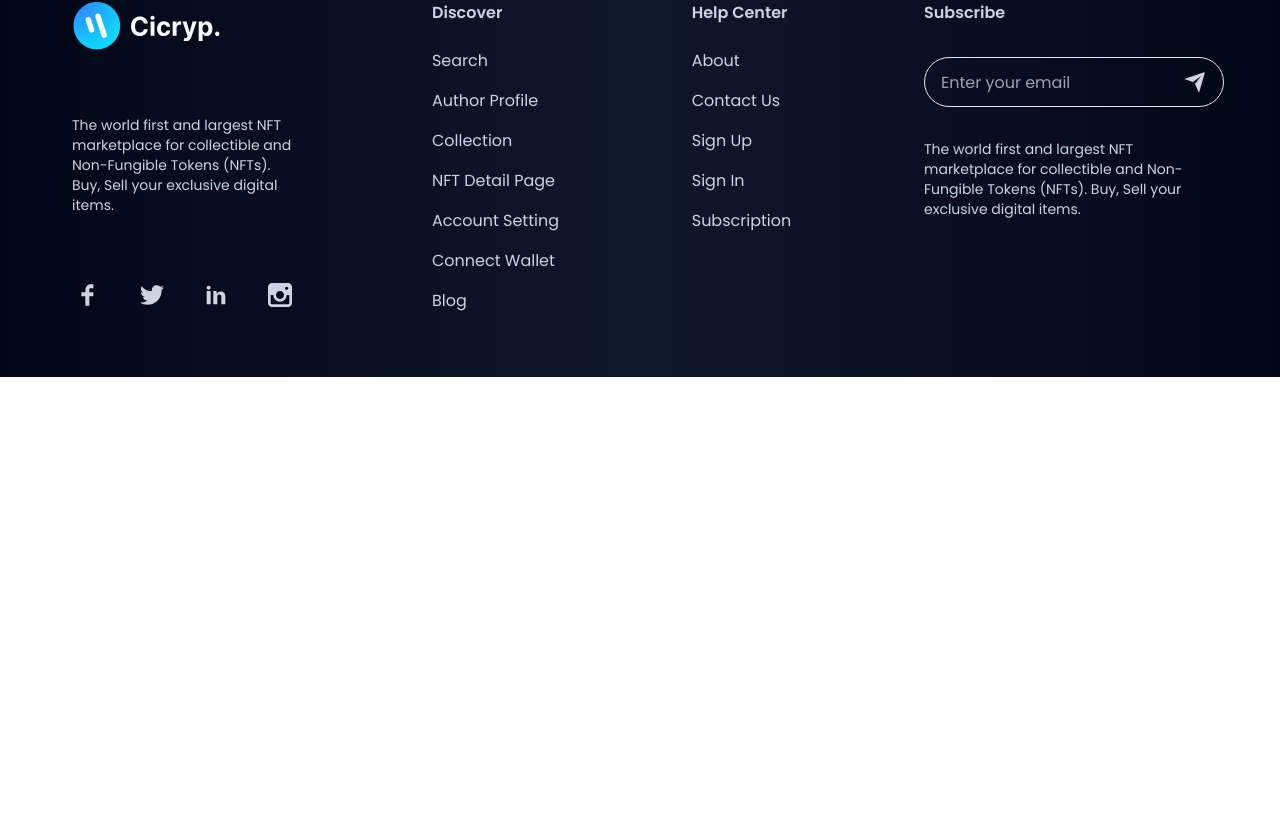
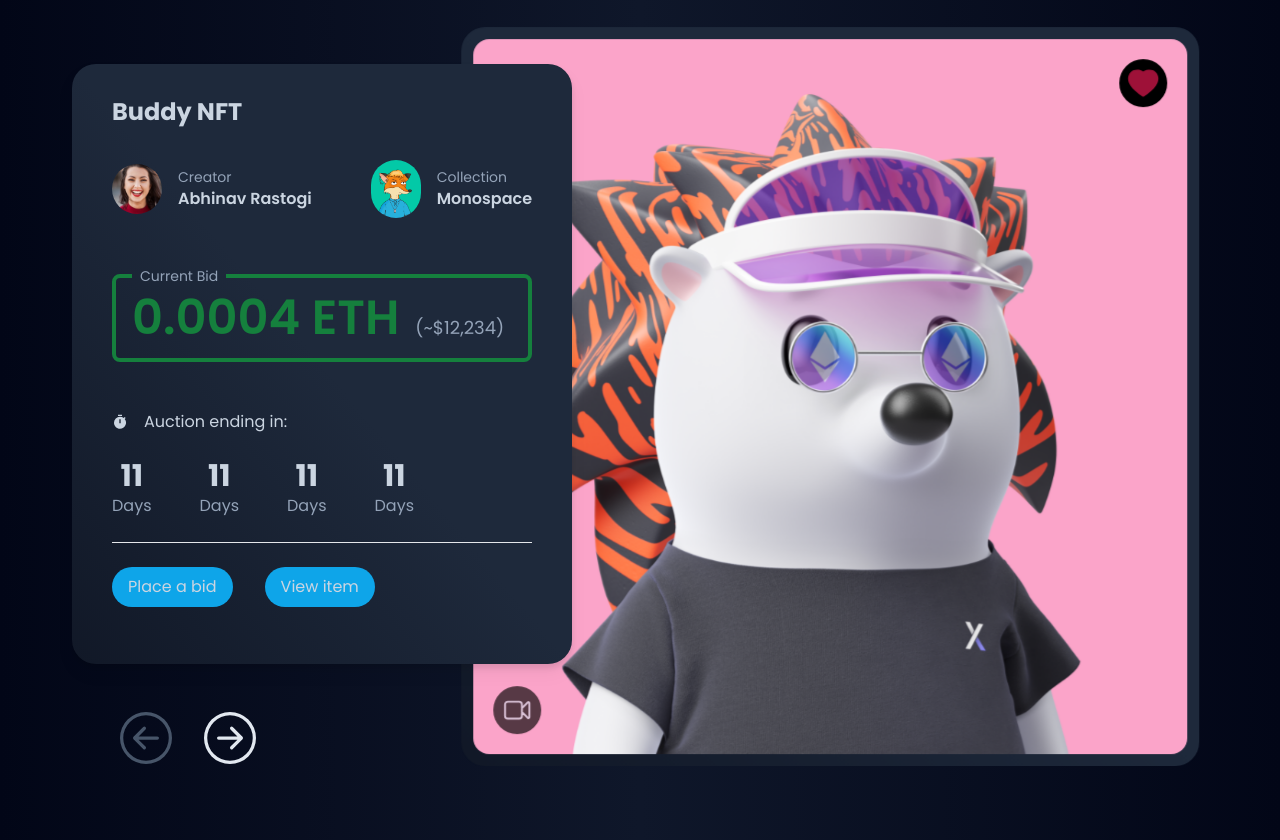
Before and after one commit to Devgrammer/mint-_magnet_forntend, a Next.js app: page / in a window 1280 px wide. Shown: the part 1340-2180 px from the top of the page. Before the commit the page ends 1717 px from the top, so only its background shows below. Built offline with nearby package versions, Linux system fonts and the light colour scheme.

Commit message:
[ADD]: BigNFTSlider is added

```diff
--- /dev/null
+++ b/components/BigNFTSlider/BigNFTSlider.jsx
@@ -0,0 +1,202 @@
+import { useState, useEffect, useCallback } from "react";
+import Image from "next/image";
+import { AiFillFire, AiFillHeart } from "react-icons/ai";
+import { MdVerified, MdTimer } from "react-icons/md";
+import { BsArrowLeftCircle, BsArrowRightCircle } from "react-icons/bs";
+import images from "../../img";
+import { Button } from "../../components/componentsindex";
+import { HiOutlineVideoCamera } from "react-icons/hi2";
+
+const BigNFTSlider = () => {
+  const [idNumber, setIdNumber] = useState(1);
+
+  const sliderData = [
+    {
+      id: 1,
+      title: "Hello NFT",
+      name: "Abhinav Rastogi",
+      collection: "Gym",
+      price: "00000064664 ETH",
+      like: 243,
+      image: images.user1,
+      nftImage: images.nft_image_1,
+      time: {
+        days: 27,
+        hours: 10,
+        minutes: 32,
+        seconds: 34,
+      },
+    },
+    {
+      id: 2,
+      title: "Buddy NFT",
+      name: "Shreyansh Rastogi",
+      collection: "Gym",
+      price: "00000064664 ETH",
+      like: 243,
+      image: images.user2,
+      nftImage: images.nft_image_2,
+      time: {
+        days: 27,
+        hours: 10,
+        minutes: 32,
+        seconds: 34,
+      },
+    },
+    {
+      id: 3,
+      title: "GoodLuck NFT",
+      name: "Abhinav Rastogi",
+      collection: "Gym",
+      price: "00000064664 ETH",
+      like: 243,
+      image: images.user3,
+      nftImage: images.nft_image_3,
+      time: {
+        days: 27,
+        hours: 10,
+        minutes: 32,
+        seconds: 32,
+      },
+    },
+    {
+      id: 3,
+      title: "Great NFT",
+      name: "Abhinav Rastogi",
+      collection: "Gym",
+      price: "00000064664 ETH",
+      like: 243,
+      image: images.user4,
+      nftImage: images.nft_image_4,
+      time: {
+        days: 27,
+        hours: 10,
+        minutes: 32,
+        seconds: 34,
+      },
+    },
+  ];
+
+  const temp = [1, , 1, 2, 3];
+
+  return (
+    <div className="big-nft-slider-container text-slate-300 w-full min-h-screen py-32   flex  ">
+      {/* BIG SLIDER LEFT PART */}
+      <div className="big-nft-slider-container-box-left space-y-12  z-20 ">
+        {/* BIG SLIDER LEFT  INNER PART */}
+        <div className="big-nft-slider-container-box-left p-8 min-w-[500px] h-[600px] rounded-3xl px-10 drop-shadow-lg bg-gradient-to-bl from-slate-800 via-slate-800 to-gray-900 backdrop-blur-xl ">
+          <h2 className="text-slate-300 text-2xl font-bold mb-8">
+            {sliderData[idNumber].title}
+          </h2>
+          <div className="big-nft-slider-container-box-left-creator space-y-12 ">
+            {/* CARD HEADER */}
+            <div className="big-nft-slider-container-box-left-creator-profile-wrapper flex justify-between">
+              {/* CREATOR PROFILE */}
+              <div className="big-nft-slider-container-box-left-creator-profile flex items-center gap-4">
+                <Image
+                  className="big-nft-slider-container-box-left-creator-profile-img rounded-full"
+                  src={sliderData[idNumber].image}
+                  alt="profile-image"
+                  width={50}
+                  height={50}
+                />
+                <div className="creator-wrapper">
+                  <div className="profile-creator text-sm text-slate-400">
+                    Creator
+                  </div>
+                  <div className="profile-creator-name font-semibold">
+                    Abhinav Rastogi
+                  </div>
+                </div>
+              </div>
+              {/* COLLECTION */}
+              <div className="big-nft-slider-container-box-left-creator-collection flex items-center gap-4">
+                <Image
+                  className="big-nft-slider-container-box-left-creator-collection-img rounded-full"
+                  src={sliderData[idNumber].nftImage}
+                  alt="collection-image"
+                  width={50}
+                  height={50}
+                />
+                <div className="collection-wrapper">
+                  <div className="profile-collection text-sm text-slate-400">
+                    Collection
+                  </div>
+                  <div className="profile-collection-name font-semibold">
+                    Monospace
+                  </div>
+                </div>
+              </div>
+            </div>
+
+            {/* NFT PRICE */}
+            <div className="eth-price-wrapper">
+              <fieldset className="ntf-price border-4 rounded-lg border-green-700  h-24 p-4 flex items-end gap-x-4">
+                <span className="amt text-5xl font-semibold text-green-700">
+                  0.0004 ETH
+                </span>
+                <span className="amt-us-equivlent text-slate-400 text-lg">{`(~$12,234)`}</span>
+                <legend className="text-sm text-slate-400 px-2">
+                  Current Bid
+                </legend>
+              </fieldset>
+            </div>
+
+            {/* AUCTION TIMER BLOCK */}
+            <div className="aution-timer-container space-y-6">
+              <div className="auction-timer-head-wrapper flex gap-x-4 items-center">
+                <MdTimer />
+                <div>Auction ending in:</div>
+              </div>
+
+              <div className="auction-countdown-timer-wrapper flex justify-start gap-x-12">
+                {temp.map((el, i) => {
+                  return (
+                    <div className="auction-clock text-center">
+                      <div className="hour-fig font-bold text-3xl">11</div>
+                      <div className="hour-fig text-slate-400">Days</div>
+                    </div>
+                  );
+                })}
+              </div>
+              <p>
+                <hr className="h-px  bg-slate-800 " />
+              </p>
+              {/* BID ACTION BT */}
+              <div className="place-bid-container flex gap-8 ">
+                <Button btnText={"Place a bid"} />
+                <Button btnText={"View item"} />
+              </div>
+            </div>
+          </div>
+        </div>
+        {/* NFT NAVIGATOR BTN */}
+        <div className="big-nft-slider-container-box-left-navigator flex gap-8 ml-12   ">
+          <BsArrowLeftCircle size={52} className="text-slate-600 stroke-0 " />
+          <BsArrowRightCircle size={52} className="text-slate-200 stroke-0" />
+        </div>
+      </div>
+
+      {/* BIG SLIDER RIGHT PART */}
+      <div className="big-nft-slider-container-box-right  relative z-10 rounded-3xl min-w-[65%] p-3 bg-gradient-to-bl from-slate-800 via-slate-800 to-gray-900 backdrop-blur-xl transform translate-x-[-15%] translate-y-[-5%]">
+        <div className="big-nft-slider-container-box-inner-wrapper">
+          <Image
+            src={images.nft_image_1}
+            className="big-nft-slider-right-box-image rounded-2xl fill-current"
+            alt="nft images"
+            height={2000}
+          />
+        </div>
+
+        <div className="like-icon absolute top-8 right-8 w-12 h-12 flex items-center justify-center rounded-full bg-black ">
+          <AiFillHeart className="text-rose-800 text-4xl animate-pulse" />
+        </div>
+        <div className="like-record absolute bottom-8 left-8 w-12 h-12 flex items-center justify-center rounded-full bg-black opacity-65 text-3xl">
+          <HiOutlineVideoCamera />
+        </div>
+      </div>
+    </div>
+  );
+};
+
+export default BigNFTSlider;
--- a/components/componentsindex.js
+++ b/components/componentsindex.js
@@ -3,6 +3,7 @@ import NavBar from "./NavBar/NavBar";
 import Footer from "./Footer/Footer";
 import HeroSection from "./HeroSection/HeroSection";
 import ServicesSection from "./ServicesSection/ServicesSection";
+import BigNFTSlider from "./BigNFTSlider/BigNFTSlider";
 
 
-export {Button, NavBar, Footer, HeroSection, ServicesSection};
+export {Button, NavBar, Footer, HeroSection, ServicesSection, BigNFTSlider};
--- a/pages/index.js
+++ b/pages/index.js
@@ -1,4 +1,4 @@
-import { HeroSection, ServicesSection } from '@/components/componentsindex'
+import { BigNFTSlider, HeroSection, ServicesSection } from '@/components/componentsindex'
 import { CgLastpass } from 'react-icons/cg'
 
 
@@ -7,6 +7,7 @@ const Home = () => {
     <div className="space-y-32 my-32">
   <HeroSection/>
   <ServicesSection/>
+  <BigNFTSlider/>
     </div>
   )
 }
```
